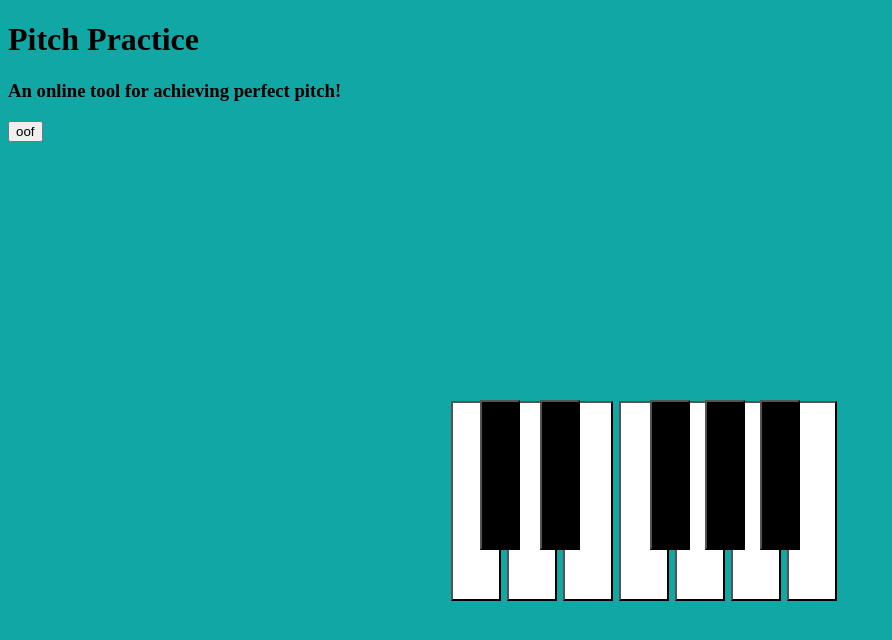
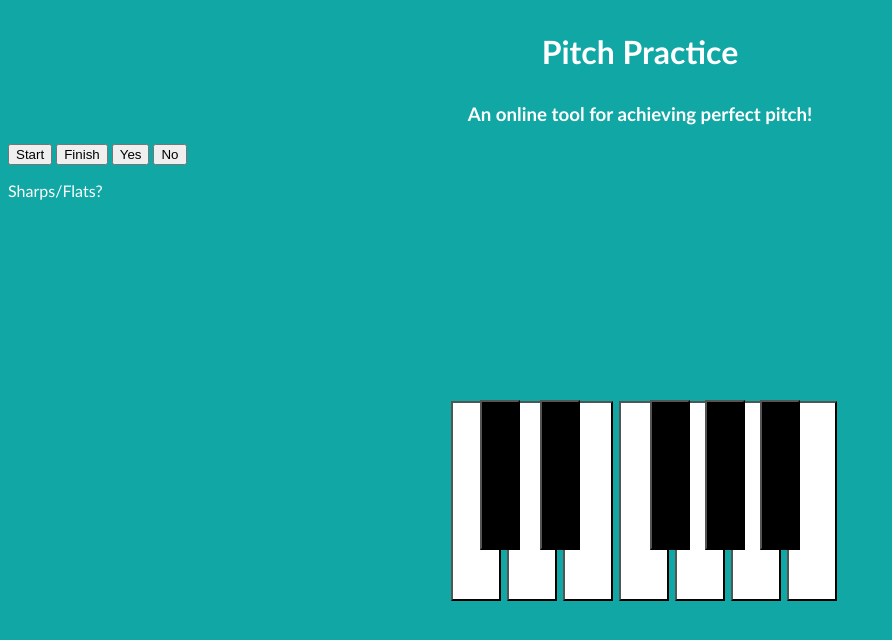
Before and after one commit to ubik97/pitch-trainer, a plain HTML site: page index.html in a window 1280 px wide. Shown: the whole page, without its empty margins (0-892 px from the left). Drawn offline with Linux system fonts and the light colour scheme.

Commit message:
Update index.html

```diff
--- a/index.html
+++ b/index.html
@@ -5,22 +5,30 @@
   <head>
     <link rel="stylesheet" type="text/css" href="style.css">
     <title>Perfect Pitch Trainer</title>
-    <script type="text/javascript" src="pitchtest.js"></script>
+    <script type="text/javascript" src="pitch-trainer.js"></script>
     <link href="https://fonts.googleapis.com/css?family=Comfortaa" rel="stylesheet">
   </head>
 
 <body>
 
-<p id="pageTitle"><h1>Pitch Practice</h1></p>
-<p><h3>An online tool for achieving perfect pitch!</h3></p>
 
-<button onclick="start()">oof</button>
+
+<center><h1><p id="pageTitle">Pitch Practice</<p></h1></center>
+<center><h3><p id="pageTitle">An online tool for achieving perfect pitch!</p></h3></center>
+
+<button id="start" onclick="start()">Start</button>
+<button id="finish">Finish</button>
+<button id="s/f:Yes">Yes</button>
+<button id="s/f:No">No</button>
+<div><p>Sharps/Flats?</p></div>
+
+
+<br/><br/><br/>
 <!-- keyboard -->
-
 <center>
 <div id="fullKeyboard">
 
-  <br/><br/><br/><br/><br/>
+  <br/><br/><br/><br/><br/><br/><br/><br/><br/><br/>
   <div align="center" class="keyboard">
   <button onclick="notePlayed(261.63)" id="key" class="natural" id="Cnat">C</button>
   <button onclick="notePlayed(293.67)" id="key" class="natural" id="Dnat">D</button>
```
